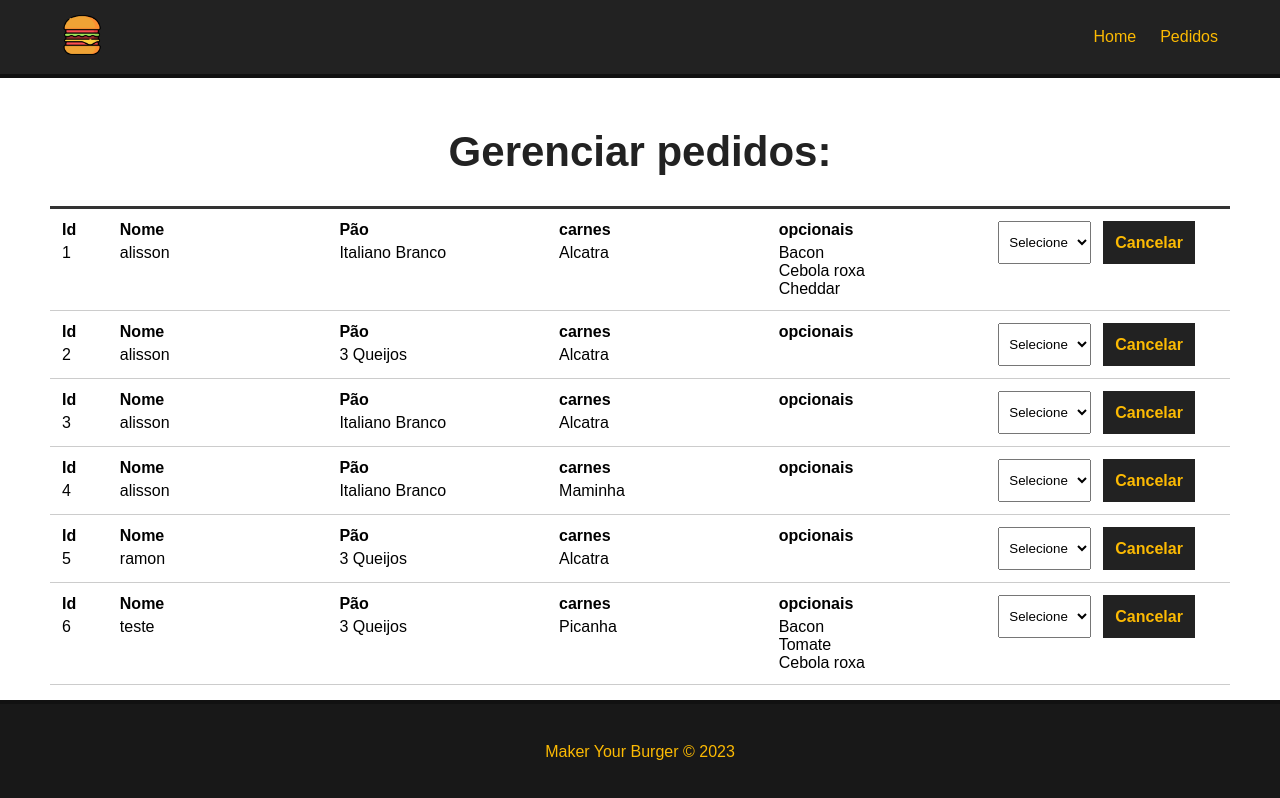
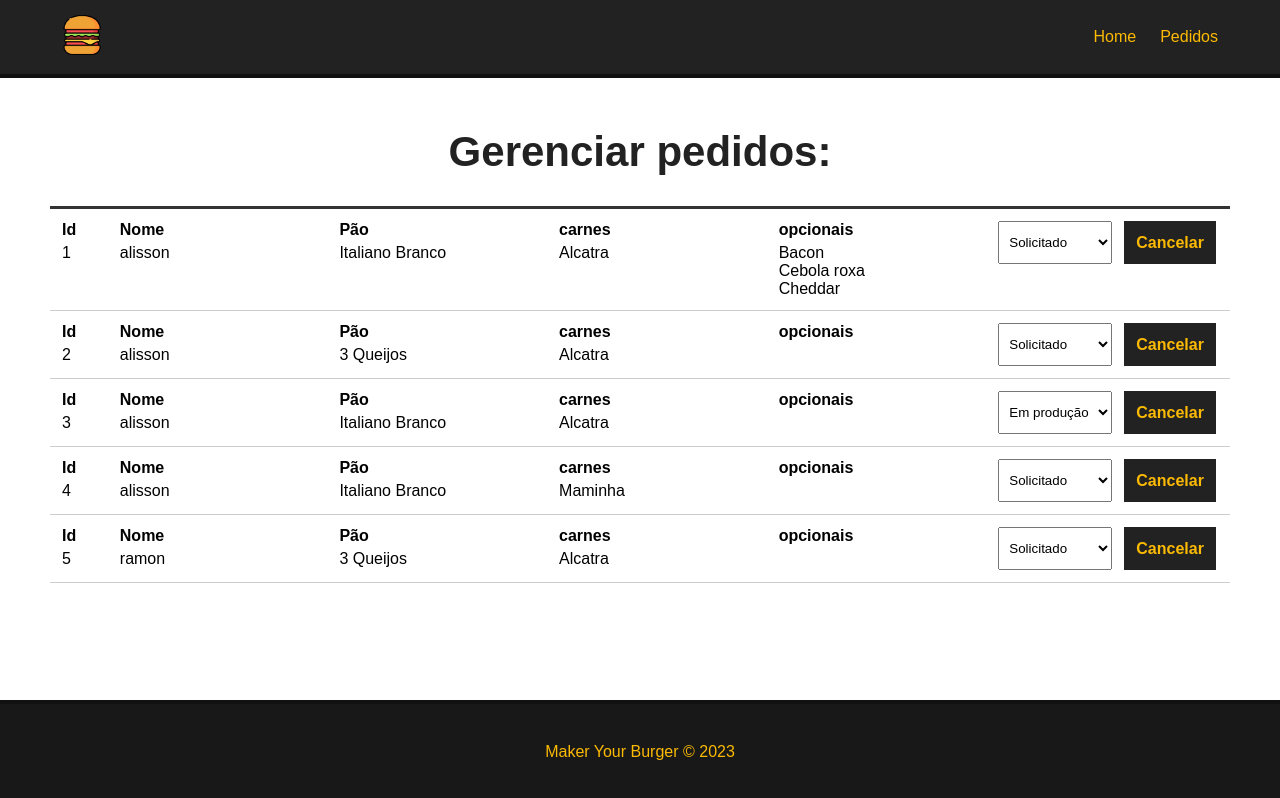
Before and after one commit to Ramonprog/maker-your-burguer, a Vue app: page /pedidos in a window 1280 px wide. Built offline with nearby package versions, Linux system fonts and the light colour scheme; data requests are answered from the project's data file.

Commit message:
all done!

```diff
--- a/db/db.json
+++ b/db/db.json
@@ -112,7 +112,7 @@
       },
       "bread": "Italiano Branco",
       "optional": [],
-      "status": "Solicitado",
+      "status": "Em produção",
       "id": 3
     },
     {
@@ -136,21 +136,6 @@
       "optional": [],
       "status": "Solicitado",
       "id": 5
-    },
-    {
-      "name": "teste",
-      "meat": {
-        "id": 3,
-        "tipo": "Picanha"
-      },
-      "bread": "3 Queijos",
-      "optional": [
-        "Bacon",
-        "Tomate",
-        "Cebola roxa"
-      ],
-      "status": "Solicitado",
-      "id": 6
     }
   ]
 }
--- a/src/components/Dashboard.vue
+++ b/src/components/Dashboard.vue
@@ -1,4 +1,6 @@
 <script>
+import { toast } from 'vue3-toastify'
+
 export default {
   name: 'Dashboard',
 
@@ -18,6 +20,57 @@ export default {
 
         this.burgers = data
 
+        this.getStatus()
+
+      } catch (error) {
+        console.log(error.message)
+      }
+
+    },
+
+    async getStatus() {
+
+      try {
+        const req = await fetch('http://localhost:3000/status')
+        const data = await req.json()
+
+        this.status = data
+        console.log(this.status)
+      } catch (error) {
+        console.log(error.message)
+      }
+
+    },
+
+    async deletBurger(id) {
+      try {
+        const req = await fetch(`http://localhost:3000/burgers/${id}`, {
+          method: 'DELETE',
+
+        })
+
+        const res = await req.json()
+        this.getBurgers()
+        toast.success('Pedido deletado com sucesso!')
+      } catch (error) {
+        console.log(error.message)
+      }
+    },
+
+    async updateBurg(event, id) {
+      const option = event.target.value
+      const dataJson = JSON.stringify({ status: option })
+
+      try {
+        const req = await fetch(`http://localhost:3000/burgers/${id}`, {
+          method: 'PATCH',
+          body: dataJson,
+          headers: {
+
+            "Content-Type": "application/json"
+          }
+        })
+        toast.success('Status alterado com sucesso!')
       } catch (error) {
         console.log(error.message)
       }
@@ -64,10 +117,13 @@ export default {
           </div>
           <div>
             <div class="select-container">
-              <select name="status" class="status">
+              <select name="status" class="status" @change="updateBurg($event, burger.id)">
                 <option value="">Selecione</option>
+                <option :value="statusItem.tipo" v-for="statusItem in status" :key="statusItem.id"
+                  :selected="burger.status === statusItem.tipo">{{ statusItem.tipo }}
+                </option>
               </select>
-              <button class="delete-btn">Cancelar</button>
+              <button class="delete-btn" @click='deletBurger(burger.id)'>Cancelar</button>
             </div>
 
           </div>
```
